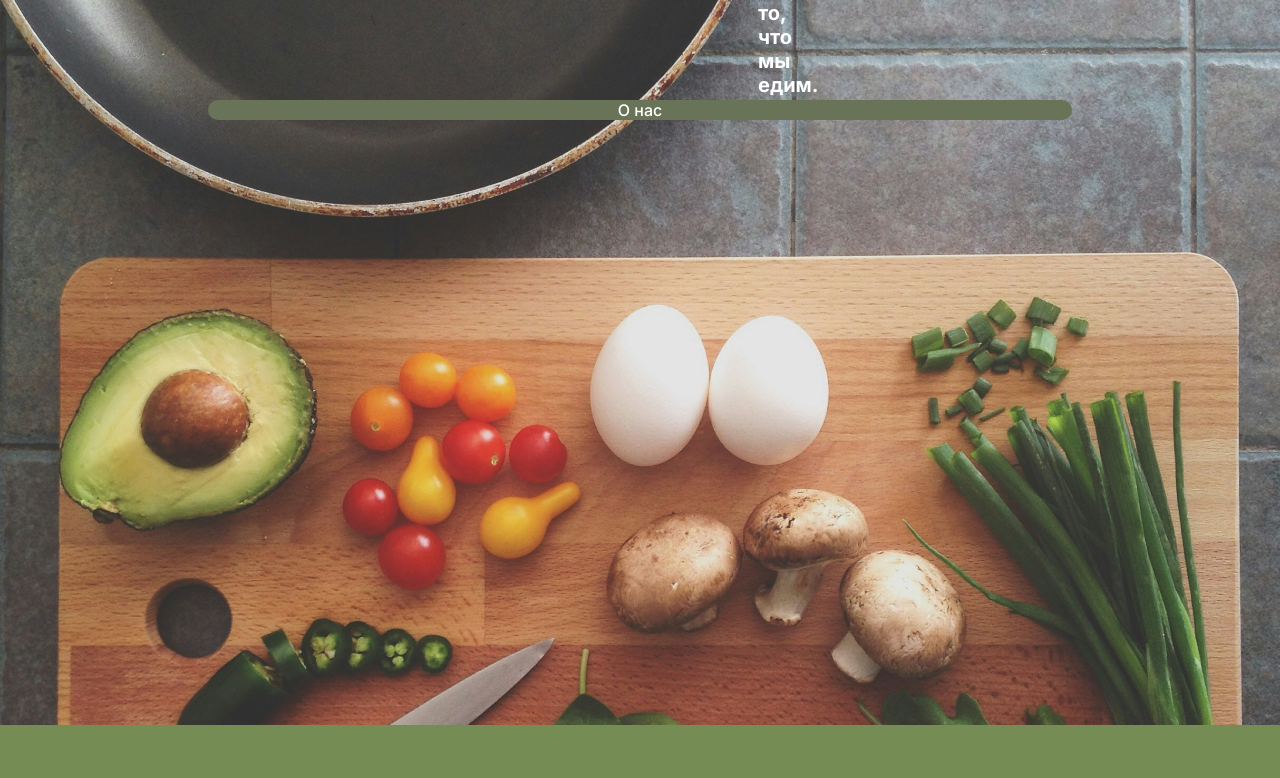
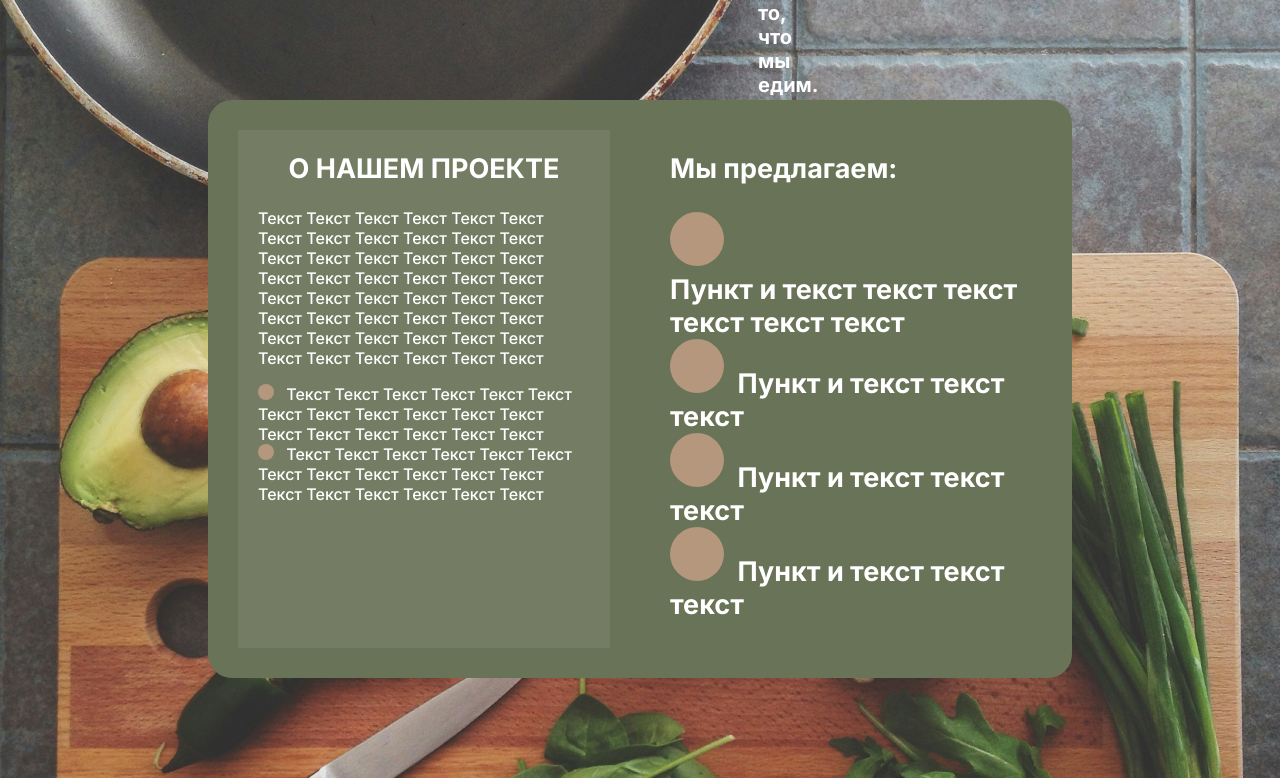
Before and after one commit to Anguilla-anguilla/bio_check_web, a Django app: page /about/ in a window 1280 px wide. Shown: the part 75-853 px from the top of the page. Before the commit the page ends 800 px from the top, so only its background shows below. Run offline with Django 3.2, Linux system fonts and the light colour scheme.

Commit message:
Make a template for about page

```diff
--- a/biocheck/static/css/style.css
+++ b/biocheck/static/css/style.css
@@ -9,6 +9,18 @@ body {
     background-repeat: no-repeat;
     background-size: cover;
     background-attachment: center;
+}
+
+h1 {
+    font-size: 50px;
+    border: 1px;
+    border-color: black;
+    margin-left: 60px;
+}
+
+h2 {
+    font-size: 27px;
+
 }
 
 
@@ -24,7 +36,6 @@ body {
     border-radius: 24px;
 }
 
-/* header */
 
 /* header */
 
@@ -98,12 +109,6 @@ body {
     margin-top: 150px;
 }
 
-h1 {
-    font-size: 50px;
-    border: 1px;
-    border-color: black;
-    margin-left: 60px;
-}
 
 .index-text {
     font-size: 22px;
@@ -128,3 +133,70 @@ h1 {
 }
 
 /* about us */
+
+.about-us-container {
+    display: flex;
+    justify-content: space-between;
+}
+
+.left-box {
+    width: 80%;
+    margin-top: 30px;
+    margin-left: 30px;
+    margin-right: 30px;
+    margin-bottom: 30px;
+    background-color: #747d63;
+    align-items: center;
+    justify-content: center;
+}
+
+.right-box {
+    width: 80%;
+    margin-top: 30px;
+    margin-left: 30px;
+    margin-right: 30px;
+    margin-bottom: 30px;
+    align-items: center;
+    justify-content: center;
+}
+
+.text-with-margin-about-us {
+    margin: 20px;
+}
+
+#center-about-us-h2 {
+    text-align: center;
+}
+
+.custom-small-ul {
+    list-style-type: none;
+    padding-left: 0;
+}
+
+.custom-small-ul li::before {
+    content: "";
+    display: inline-block;
+    width: 1em;
+    height: 1em;
+    background-color: #B4977C;
+    border-radius: 50%;
+    margin-right: 0.5em;
+    ;
+}
+
+.custom-big-ul {
+    list-style-type: none;
+    padding-left: 0;
+}
+
+.custom-big-ul li::before {
+    content: "";
+    display: inline-block;
+    width: 2em;
+    height: 2em;
+    background-color: #B4977C;
+    border-radius: 50%;
+    margin-right: 0.5em;
+}
+
+/* contacts */
--- a/biocheck/templates/homepage/about.html
+++ b/biocheck/templates/homepage/about.html
@@ -1,7 +1,43 @@
 {% extends "base.html" %}
 {% block content %}
 <div class="container">
-О нас
+    <div class="about-us-container">
+        <div class="left-box">
+            <h2 id="center-about-us-h2">
+                О НАШЕМ ПРОЕКТЕ
+            </h2>
+            <div class="text-with-margin-about-us">
+                <p>Текст Текст Текст Текст Текст Текст Текст Текст Текст Текст Текст Текст Текст
+                    Текст Текст Текст Текст Текст Текст Текст Текст Текст
+                    Текст Текст Текст Текст Текст Текст Текст Текст Текст
+                    Текст Текст Текст Текст Текст Текст Текст Текст Текст
+                    Текст Текст Текст Текст Текст Текст Текст Текст</p>
+                <ul class="custom-small-ul">
+                    <li>
+                        Текст Текст Текст Текст Текст Текст Текст Текст Текст
+                        Текст Текст Текст Текст Текст Текст Текст Текст Текст
+                    </li>
+                    <li>
+                        Текст Текст Текст Текст Текст Текст Текст Текст Текст
+                        Текст Текст Текст Текст Текст Текст Текст Текст Текст
+                    </li>
+                </ul>
+            </div>
+        </div>
+        <div class="right-box">
+            <h2>
+                Мы предлагаем:
+                <ul class="custom-big-ul">
+                    <li>
+                        <div>Пункт и текст текст текст текст текст текст</div>
+                    </li>
+                    <li>Пункт и текст текст текст</li>
+                    <li>Пункт и текст текст текст</li>
+                    <li>Пункт и текст текст текст</li>
+                </ul>
+            </h2>
+        </div>
+    </div>
 </div>
 
 {% endblock %}
```
